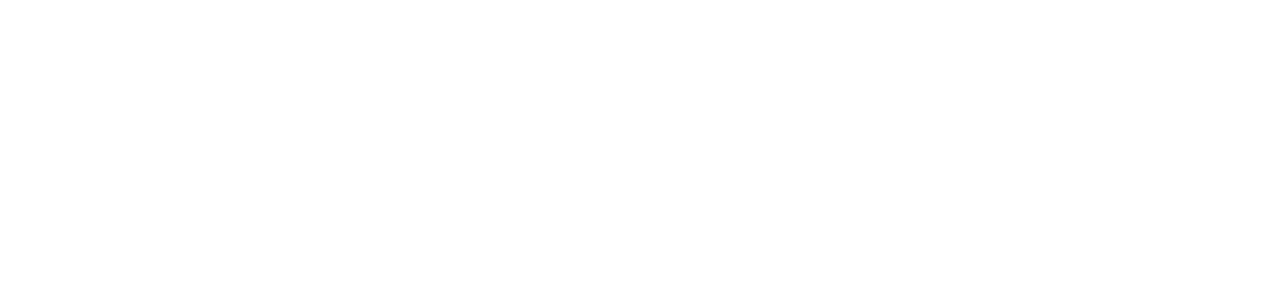
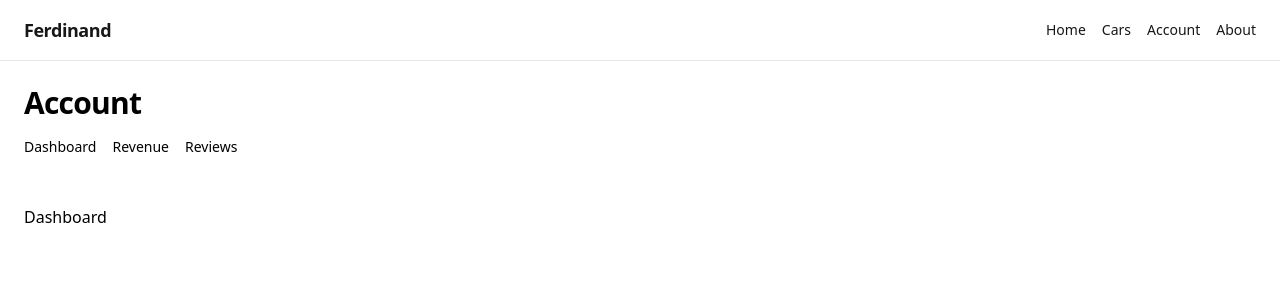
Before and after one commit to nikitapashinsky/scrimba-react-router, a React (Vite) app: page /account in a window 1280 px wide. Before the commit this address had no page. Shown: the top 300 px of the page. Built offline with nearby package versions, Linux system fonts and the light colour scheme; what miragejs would draw is missing.

Commit message:
add account layout and pages

```diff
--- a/src/App.jsx
+++ b/src/App.jsx
@@ -1,9 +1,14 @@
-import { BrowserRouter, Routes, Route, Link } from "react-router-dom";
+import { BrowserRouter, Routes, Route } from "react-router-dom";
 
+import Layout from "./components/Layout";
 import Home from "./pages/Home";
 import About from "./pages/About";
-import Models from "./pages/Models";
-import ModelDetail from "./pages/ModelDetail";
+import Cars from "./pages/Cars/Cars";
+import Car from "./pages/Cars/Car";
+import AccountLayout from "./components/AccountLayout";
+import Dashboard from "./pages/Account/Dashboard";
+import Revenue from "./pages/Account/Revenue";
+import Reviews from "./pages/Account/Reviews";
 
 import "./server/server.js";
 
@@ -11,10 +16,17 @@
   return (
     <BrowserRouter>
       <Routes>
-        <Route path="/" element={<Home title="Ferdinand" />} />
-        <Route path="/about" element={<About title="About" />} />
-        <Route path="/models" element={<Models title="Models" />} />
-        <Route path="/models/:id" element={<ModelDetail />} />
+        <Route element={<Layout />}>
+          <Route path="/" element={<Home title="Ferdinand" />} />
+          <Route path="about" element={<About title="About" />} />
+          <Route path="cars" element={<Cars title="Cars" />} />
+          <Route path="cars/:id" element={<Car />} />
+          <Route path="account" element={<AccountLayout />}>
+            <Route index element={<Dashboard />} />
+            <Route path="revenue" element={<Revenue />} />
+            <Route path="reviews" element={<Reviews />} />
+          </Route>
+        </Route>
       </Routes>
     </BrowserRouter>
   );
--- /dev/null
+++ b/src/components/AccountLayout.jsx
@@ -0,0 +1,17 @@
+import { Link, Outlet } from "react-router-dom";
+
+export default function AccountLayout() {
+  return (
+    <>
+      <header className="flex w-full flex-col gap-4 p-6 text-sm">
+        <h1 className="text-3xl font-bold tracking-tight">Account</h1>
+        <nav className="flex w-full gap-4">
+          <Link to="/account">Dashboard</Link>
+          <Link to="/account/revenue">Revenue</Link>
+          <Link to="/account/reviews">Reviews</Link>
+        </nav>
+      </header>
+      <Outlet />
+    </>
+  );
+}
--- /dev/null
+++ b/src/components/Header.jsx
@@ -0,0 +1,32 @@
+import { Link } from "react-router-dom";
+
+function Nav() {
+  return (
+    <header className="sticky top-0 z-20 w-full border-b border-neutral-900/10 bg-white/95 bg-clip-padding p-4 px-6 text-sm backdrop-blur-md">
+      <nav className="flex w-full items-center justify-between gap-4">
+        <Link
+          to="/"
+          className="text-lg font-bold tracking-tight text-neutral-900"
+        >
+          Ferdinand
+        </Link>
+        <div className="flex items-center gap-4">
+          <Link to="/" className={`text-neutral-900 hover:underline`}>
+            Home
+          </Link>
+          <Link to="/cars" className={`text-neutral-900 hover:underline`}>
+            Cars
+          </Link>
+          <Link to="/account" className={`text-neutral-900 hover:underline`}>
+            Account
+          </Link>
+          <Link to="/about" className="text-neutral-900 hover:underline">
+            About
+          </Link>
+        </div>
+      </nav>
+    </header>
+  );
+}
+
+export default Nav;
--- /dev/null
+++ b/src/components/Layout.jsx
@@ -0,0 +1,13 @@
+import Header from "./Header";
+import { Outlet } from "react-router-dom";
+
+function Layout() {
+  return (
+    <>
+      <Header />
+      <Outlet />
+    </>
+  );
+}
+
+export default Layout;
--- a/src/components/Nav.jsx
+++ /dev/null
@@ -1,27 +0,0 @@
-import { Link } from "react-router-dom";
-
-function Nav() {
-  return (
-    <nav className="sticky top-0 z-20 flex w-full items-center justify-between gap-4 border-b border-neutral-900/10 bg-white/95 bg-clip-padding p-4 px-6 text-sm backdrop-blur-md">
-      <Link
-        to="/"
-        className="text-lg font-bold tracking-tight text-neutral-900"
-      >
-        Ferdinand.
-      </Link>
-      <div className="flex items-center gap-4">
-        <Link to="/" className={`text-neutral-900 hover:underline`}>
-          Home
-        </Link>
-        <Link to="/models" className={`text-neutral-900 hover:underline`}>
-          Models
-        </Link>
-        <Link to="/about" className="text-neutral-900 hover:underline">
-          About
-        </Link>
-      </div>
-    </nav>
-  );
-}
-
-export default Nav;
--- a/src/pages/About.jsx
+++ b/src/pages/About.jsx
@@ -1,6 +1,4 @@
 import { useEffect } from "react";
-
-import Nav from "../components/Nav";
 
 function About({ title }) {
   useEffect(() => {
@@ -9,7 +7,6 @@
 
   return (
     <>
-      <Nav />
       <main className="mx-auto flex w-full max-w-3xl flex-col gap-8 p-6 pb-20 md:pt-16 lg:gap-12">
         <section className="max-w-prose space-y-4">
           <h1 className="text-3xl font-bold tracking-tight md:text-5xl lg:mb-12">
--- /dev/null
+++ b/src/pages/Account/Dashboard.jsx
@@ -0,0 +1,9 @@
+import { Outlet } from "react-router-dom";
+
+export default function Dashboard() {
+  return (
+    <main className="p-6">
+      <h1>Dashboard</h1>
+    </main>
+  );
+}
--- /dev/null
+++ b/src/pages/Account/Revenue.jsx
@@ -0,0 +1,7 @@
+export default function Revenue() {
+  return (
+    <main className="p-6">
+      <h1>Revenue</h1>
+    </main>
+  );
+}
--- /dev/null
+++ b/src/pages/Account/Reviews.jsx
@@ -0,0 +1,7 @@
+export default function Reviews() {
+  return (
+    <main className="p-6">
+      <h1>Reviews</h1>
+    </main>
+  );
+}
--- a/src/pages/ModelDetail.jsx
+++ b/src/pages/Cars/Car.jsx
@@ -1,8 +1,7 @@
 import { useEffect, useState } from "react";
 import { useParams } from "react-router-dom";
-import Nav from "../components/Nav";
 
-function ModelDetail() {
+function Car() {
   const params = useParams();
   const [car, setCar] = useState(null);
 
@@ -18,7 +17,6 @@
 
   return (
     <>
-      <Nav />
       <main className="p-6">
         {car && (
           <div className="flex flex-col gap-4 xl:flex-row xl:gap-24">
@@ -62,4 +60,4 @@
   );
 }
 
-export default ModelDetail;
+export default Car;
--- a/src/pages/Models.jsx
+++ b/src/pages/Cars/Cars.jsx
@@ -1,9 +1,7 @@
 import { useEffect, useState } from "react";
 import { Link } from "react-router-dom";
 
-import Nav from "../components/Nav";
-
-function Models({ title }) {
+function Cars({ title }) {
   useEffect(() => {
     document.title = title;
   }, []);
@@ -22,14 +20,13 @@
 
   return (
     <>
-      <Nav />
       <main className="p-6">
         <h1 className="text-3xl font-bold tracking-tight">Models</h1>
         <div className="flex flex-col gap-8 md:grid md:grid-cols-2 xl:grid-cols-3">
           {cars.map((car) => {
             return (
               <div key={car.id}>
-                <Link to={`/models/${car.id}`}>
+                <Link to={`/cars/${car.id}`}>
                   <img src={`/${car.img}.webp`} />
                   <h3>{car.name}</h3>
                 </Link>
@@ -42,4 +39,4 @@
   );
 }
 
-export default Models;
+export default Cars;
--- a/src/pages/Home.jsx
+++ b/src/pages/Home.jsx
@@ -1,7 +1,5 @@
 import { useEffect } from "react";
 import { Link } from "react-router-dom";
-
-import Nav from "../components/Nav";
 
 function Home({ title }) {
   useEffect(() => {
@@ -10,7 +8,6 @@
 
   return (
     <>
-      <Nav />
       <main className="flex flex-col items-center gap-8 p-6">
         <div className="flex flex-col gap-6 md:grid md:grid-cols-2 md:gap-12 xl:grid-cols-3">
           <div>
```
